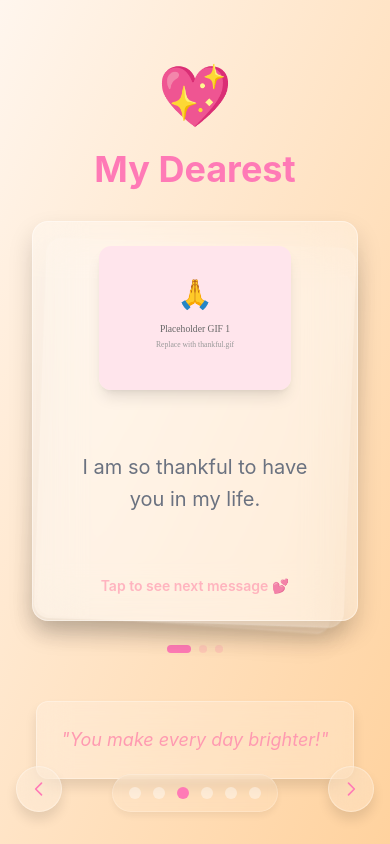
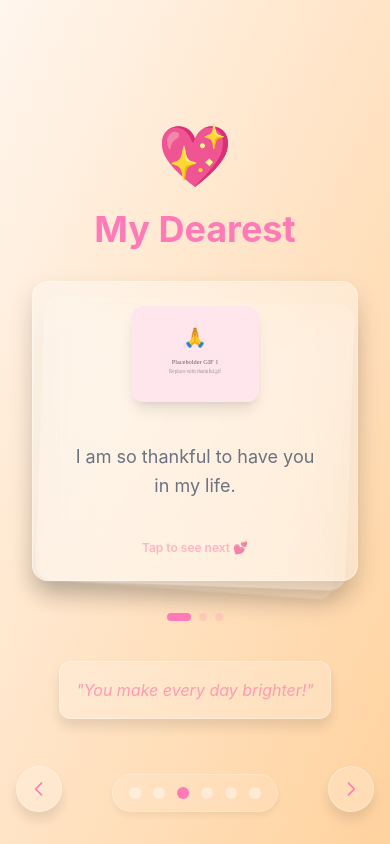
Before and after one commit to smaxiso/for-madam-ji, a React (Vite) app: page / in a window 390 px wide. Both pictures are taken after a click on the button "Slide 3". Built offline with nearby package versions, Linux system fonts and the light colour scheme.

Commit message:
Optimize message cards for mobile: reduce height, resize elements, fix quote overlap

```diff
--- a/src/components/slides/MessageSlide.jsx
+++ b/src/components/slides/MessageSlide.jsx
@@ -42,7 +42,7 @@ function MessageSlide({ slide }) {
       )}
 
       {/* Scrapbook Stack Container */}
-      <div className="relative w-full max-w-2xl mx-auto h-[400px] mb-8">
+      <div className="relative w-full max-w-2xl mx-auto h-[300px] md:h-[350px] mb-16">
         {/* Stack of cards behind (peek effect) */}
         {messages.map((_, index) => {
           // Only show next 2 cards behind current
@@ -111,7 +111,7 @@ function MessageSlide({ slide }) {
                   <img
                     src={messageGif}
                     alt={`Message ${currentIndex + 1}`}
-                    className="w-48 h-36 object-cover rounded-xl shadow-lg"
+                    className="w-32 h-24 md:w-48 md:h-36 object-cover rounded-xl shadow-lg"
                   />
                 </motion.div>
               )}
@@ -123,26 +123,26 @@ function MessageSlide({ slide }) {
                 animate={{ opacity: 1, y: 0 }}
                 transition={{ delay: 0.3 }}
               >
-                <p className="text-xl md:text-2xl text-muted-grey leading-relaxed">
+                <p className="text-lg md:text-xl text-muted-grey leading-relaxed">
                   {messageText}
                 </p>
               </motion.div>
 
               {/* Tap instruction */}
               <motion.div
-                className="text-sm text-blush/70 font-semibold"
+                className="text-xs md:text-sm text-blush/70 font-semibold"
                 initial={{ opacity: 0 }}
                 animate={{ opacity: 1 }}
                 transition={{ delay: 0.5 }}
               >
-                Tap to see next message 💕
+                Tap to see next 💕
               </motion.div>
             </div>
           </motion.div>
         </AnimatePresence>
 
         {/* Progress indicator */}
-        <div className="absolute -bottom-8 left-1/2 transform -translate-x-1/2 flex gap-2">
+        <div className="absolute -bottom-10 left-1/2 transform -translate-x-1/2 flex gap-2 z-50">
           {messages.map((_, index) => (
             <div
               key={index}
@@ -154,15 +154,15 @@ function MessageSlide({ slide }) {
         </div>
       </div>
 
-      {/* Optional quote */}
+      {/* Optional quote - Above progress dots to avoid overlap */}
       {slide.content.quote && (
         <motion.div
-          className="glass-medium rounded-xl p-6 mt-12 inline-block"
+          className="glass-medium rounded-xl p-4 mt-4 inline-block max-w-md"
           initial={{ opacity: 0, y: 20 }}
           animate={{ opacity: 1, y: 0 }}
           transition={{ delay: 0.8 }}
         >
-          <p className="text-lg italic text-blush">
+          <p className="text-base md:text-lg italic text-blush">
             &quot;{slide.content.quote}&quot;
           </p>
         </motion.div>
```
